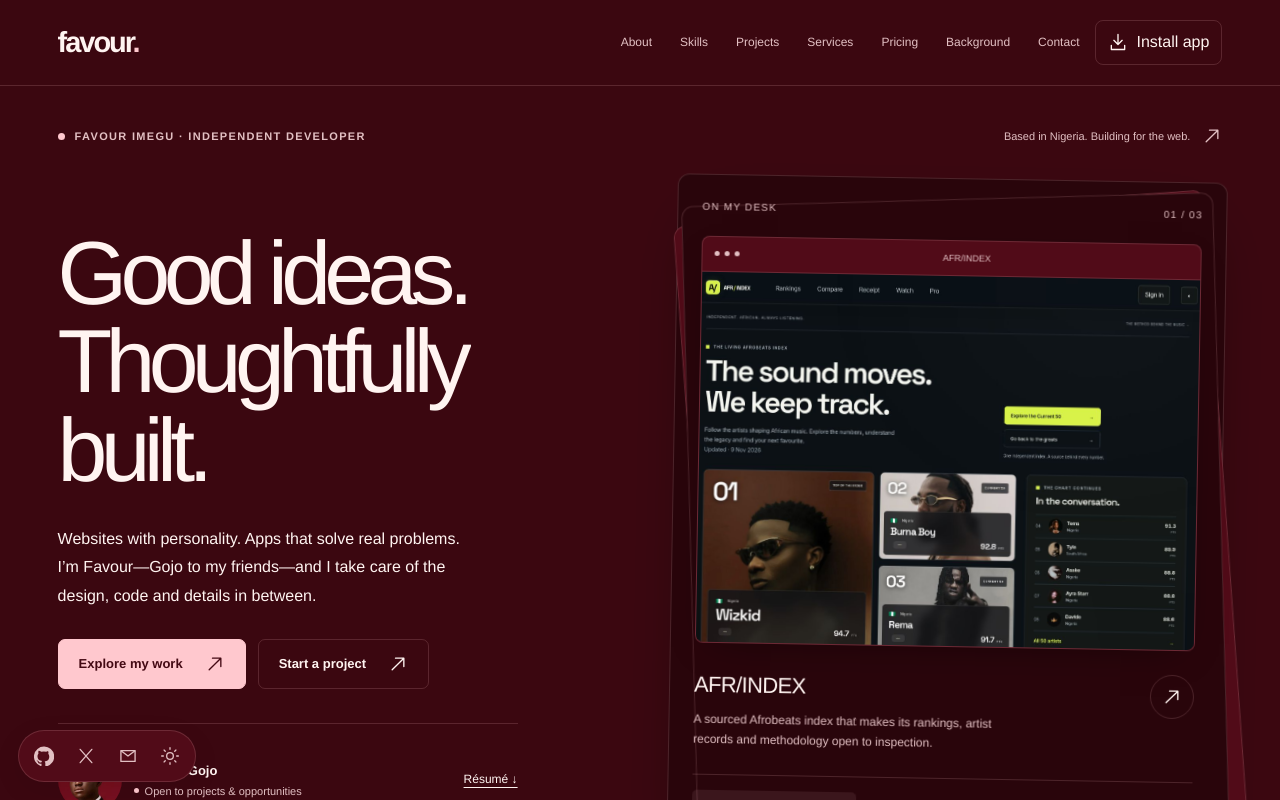
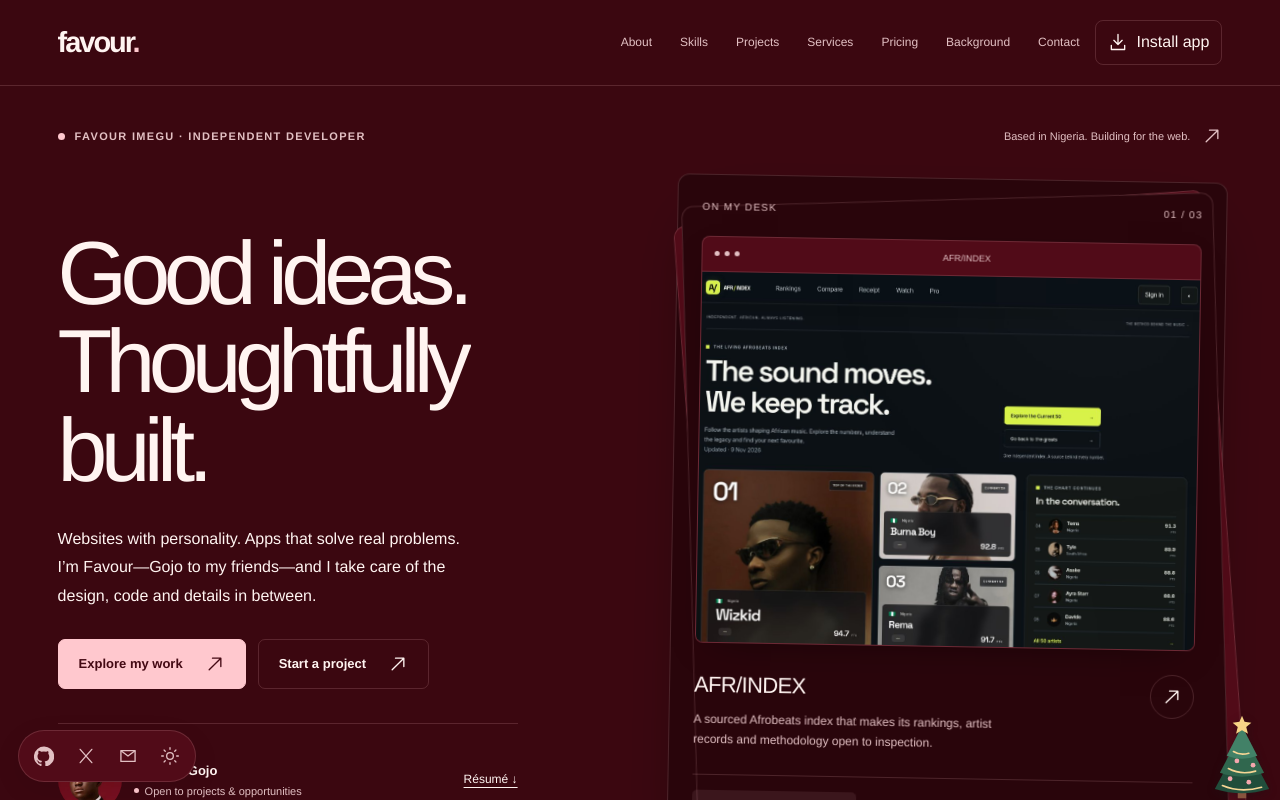
Before and after one commit to codeWithGojo/portfolio, a React (Vite) app: page / in a window 1280 px wide. Shown: the top 800 px of the page. Built offline with nearby package versions, Linux system fonts and the light colour scheme.

Commit message:
Add a small Christmas tree at the screen edge

```diff
--- a/src/App.tsx
+++ b/src/App.tsx
@@ -417,6 +417,34 @@ export default function Home() {
         </section>
       </main>
 
+      <svg
+        aria-hidden="true"
+        focusable="false"
+        viewBox="0 0 80 100"
+        style={{
+          position: "fixed",
+          insetInlineEnd: "max(4px, env(safe-area-inset-right))",
+          insetBlockEnd: "max(0px, env(safe-area-inset-bottom))",
+          width: "clamp(42px, 7vw, 68px)",
+          height: "auto",
+          zIndex: 2,
+          pointerEvents: "none",
+          stroke: "none",
+          filter: "drop-shadow(0 2px 4px #210d1370)",
+        }}
+      >
+        <path fill="#88543d" d="M35 81h10v17H35z" />
+        <path fill="#214d3b" d="M40 27 8 87q32 10 64 0L40 27Z" />
+        <path fill="#30674e" d="M40 18 14 68q26 9 52 0L40 18Z" />
+        <path fill="#428167" d="M40 13 22 48q18 7 36 0L40 13Z" />
+        <path fill="none" stroke="#f6d695" strokeWidth="2" strokeLinecap="round" d="M30 43q8 5 18 2M24 63q15 8 32 3M17 83q21 9 46 2" />
+        <g fill="#f4a7ae">
+          <circle cx="34" cy="54" r="2.8" /><circle cx="53" cy="59" r="2.8" />
+          <circle cx="26" cy="75" r="2.8" /><circle cx="48" cy="79" r="2.8" />
+        </g>
+        <path fill="#f8d486" d="m40 1 3 7 8 1-6 5 2 8-7-4-7 4 2-8-6-5 8-1Z" />
+      </svg>
+
       <aside className="social-rail" aria-label="Social links and display settings">
         <div className="rail-links">
           <a href="https://github.com/codeWithGojo" target="_blank" rel="noreferrer"><MarkIcon name="github" /><span>GitHub</span></a>
```
